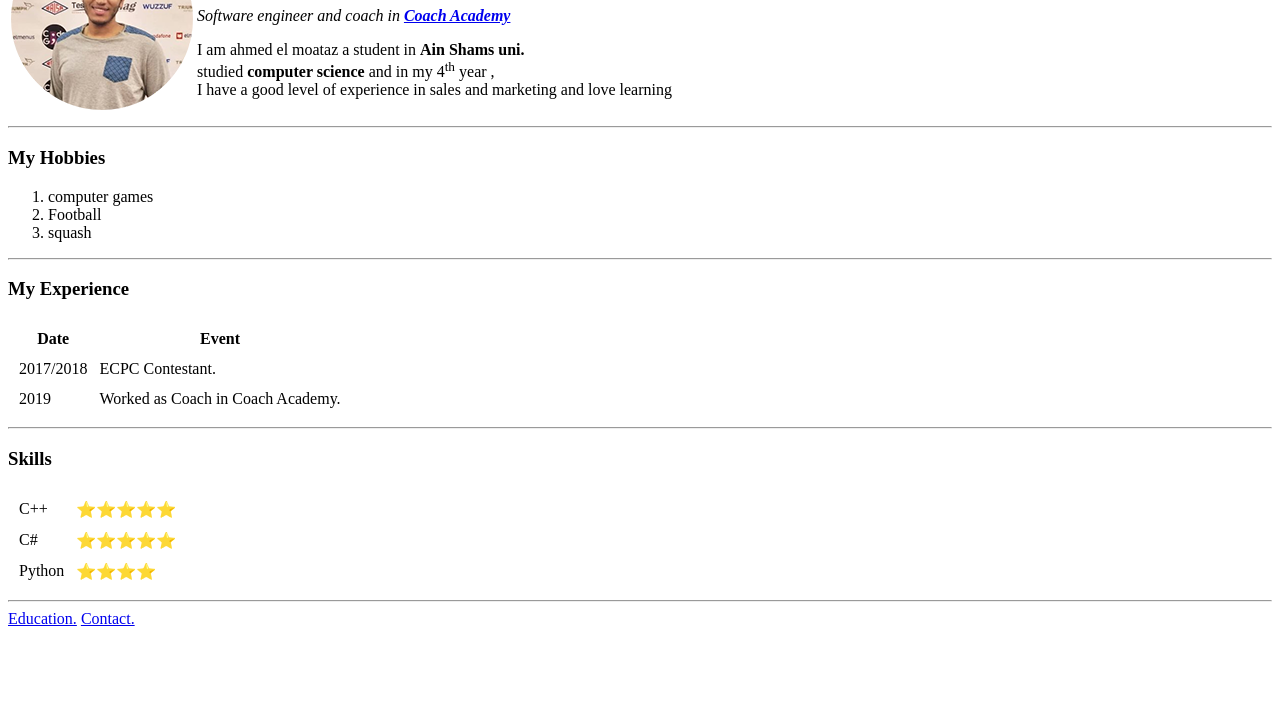
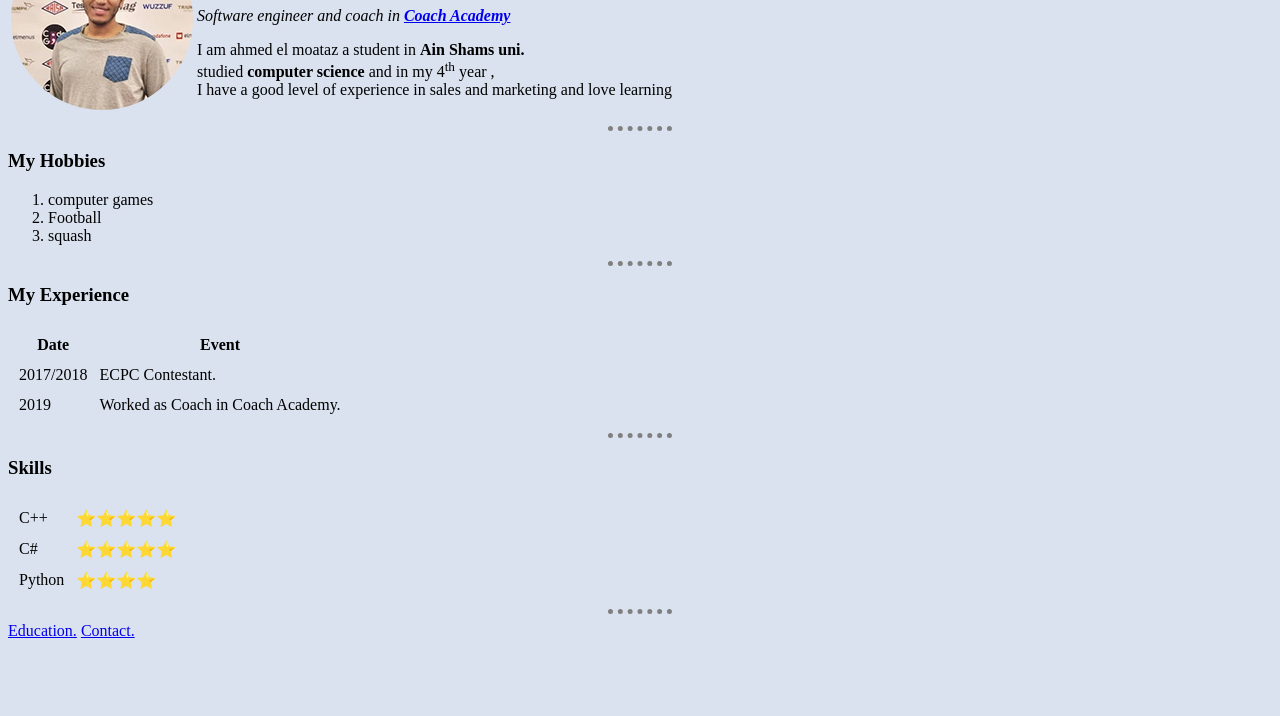
Before and after one commit to Ahmed-M41/CV, a plain HTML site: page index.html in a window 1280 px wide. Shown: the part 84-800 px from the top of the page. Drawn offline with Linux system fonts and the light colour scheme.

Commit message:
new css f

```diff
--- /dev/null
+++ b/css/styles.css
@@ -0,0 +1,10 @@
+body{
+  background-color: #dbe2ef;
+}
+hr{
+  color: grey;
+  border-top: .4em;
+  border-style: dotted none none;
+  border-width: 5px;
+  width: 5%;
+}
--- a/index.html
+++ b/index.html
@@ -4,6 +4,7 @@
 <head>
   <meta charset="utf-8">
   <title>Ahmed's Personal site</title>
+  <link rel="stylesheet" href="css/styles.css">
 </head>
 
 <body>
```
